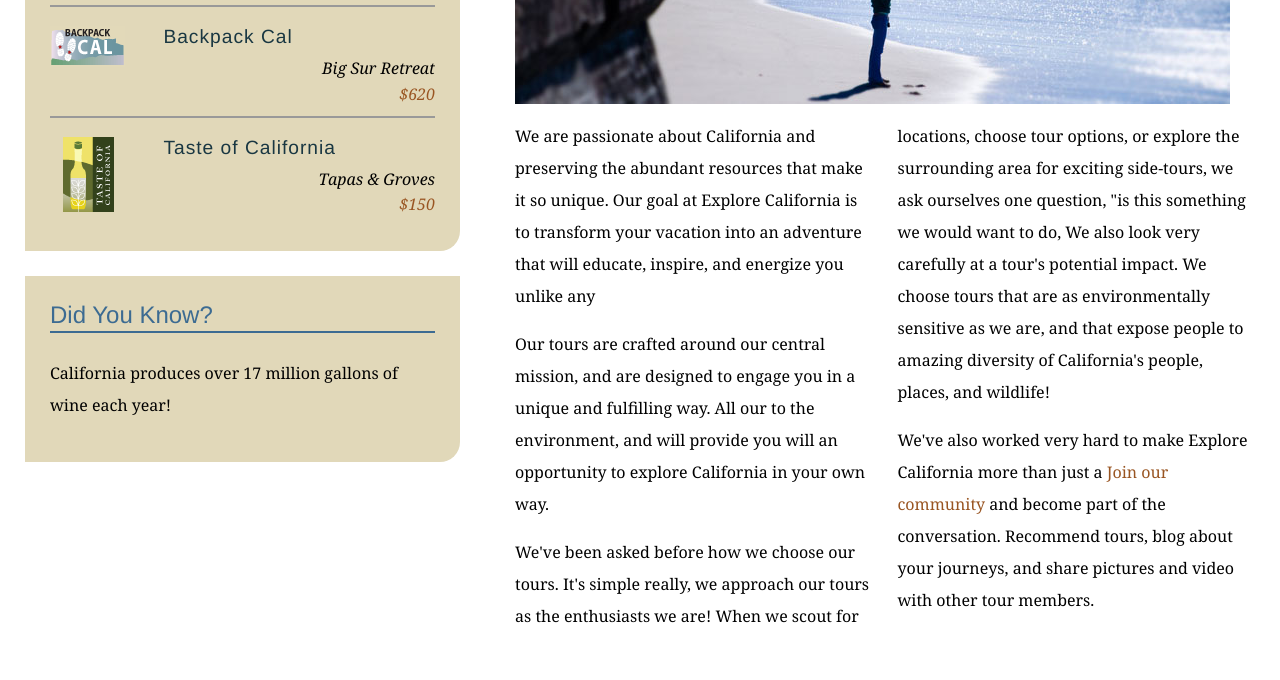
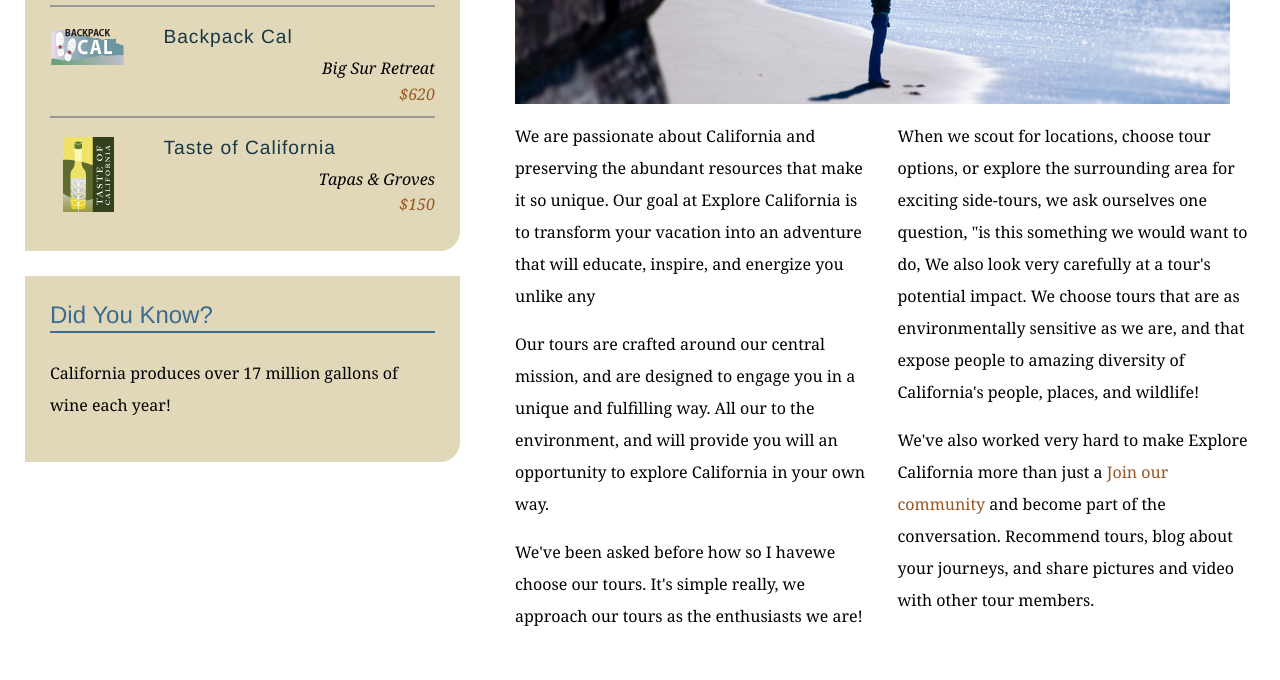
Before and after one commit to anilkk/explore_california, a plain HTML site: page mission.html in a window 1280 px wide. Shown: the part 580-1260 px from the top of the page. Drawn offline with Linux system fonts and the light colour scheme.

Commit message:
some update

```diff
--- a/mission.html
+++ b/mission.html
@@ -64,7 +64,7 @@
           <div class="multiCol">
             <p>We are passionate about California and preserving the abundant resources that make it so unique. Our goal at Explore California is to transform your vacation into an adventure that will educate, inspire, and energize you unlike any </p>
             <p>Our tours are crafted around our central mission, and are designed to engage you in a unique and fulfilling way. All our  to the environment, and will provide you will an opportunity to explore California in your own way.</p>
-            <p>We've been asked before how we choose our tours. It's simple really, we approach our tours as the enthusiasts we are! When we scout for locations, choose tour options, or explore the surrounding area for exciting side-tours, we ask ourselves one question, &quot;is this something we would want to do, We also look very carefully at a tour's potential impact. We choose tours that are as environmentally sensitive as we are, and that expose people to amazing diversity of California's people, places, and wildlife!</p>
+            <p>We've been asked before how  so I havewe choose our tours. It's simple really, we approach our tours as the enthusiasts we are! When we scout for locations, choose tour options, or explore the surrounding area for exciting side-tours, we ask ourselves one question, &quot;is this something we would want to do, We also look very carefully at a tour's potential impact. We choose tours that are as environmentally sensitive as we are, and that expose people to amazing diversity of California's people, places, and wildlife!</p>
             <p>We've also worked very hard to make Explore California more than just a  <a href="explorers/join.html">Join our community</a> and become part of the conversation. Recommend tours, blog about your journeys, and share pictures and video with other tour members.</p>
           </div>
         </div>
```
